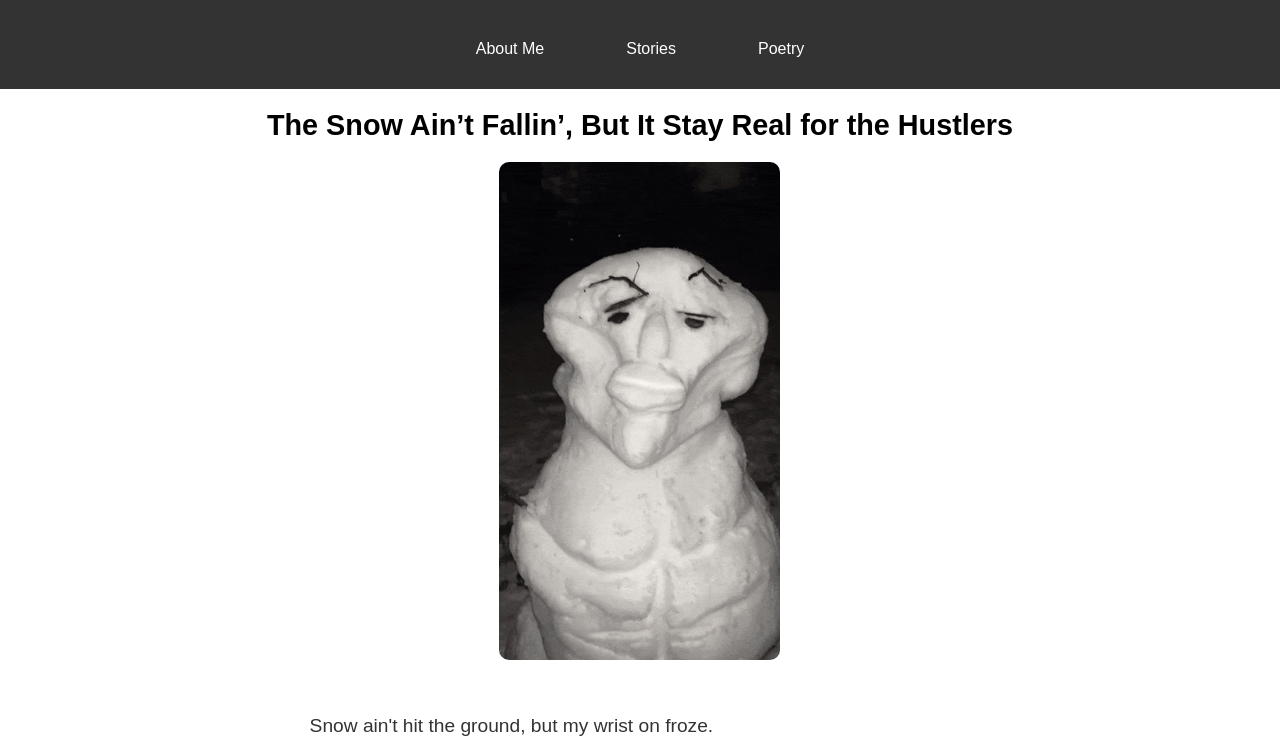
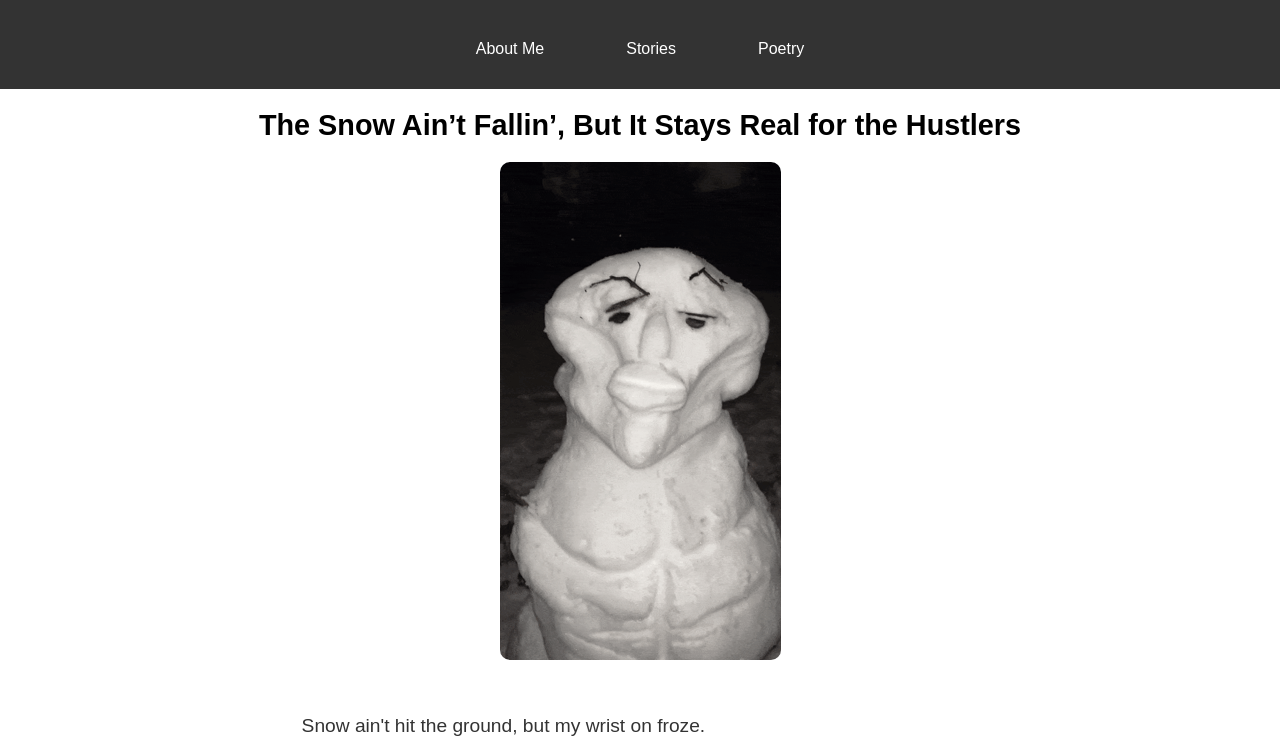
Before and after one commit to Dicenas/dicenas.github.io, a plain HTML site: page poetry.html in a window 1280 px wide. Shown: the part 71-809 px from the top of the page. Drawn offline with Linux system fonts and the light colour scheme.

Commit message:
Poetry update

```diff
--- a/poetry.html
+++ b/poetry.html
@@ -102,7 +102,7 @@
 </header>
 
 <div class="container">
-    <div class="title">The Snow Ain’t Fallin’, But It Stay Real for the Hustlers</div>
+    <div class="title">The Snow Ain’t Fallin’, But It Stays Real for the Hustlers</div>
     <div class="image">
         <img src="snowman-hustler.png" alt="Snowman Hustler">
     </div>
```
